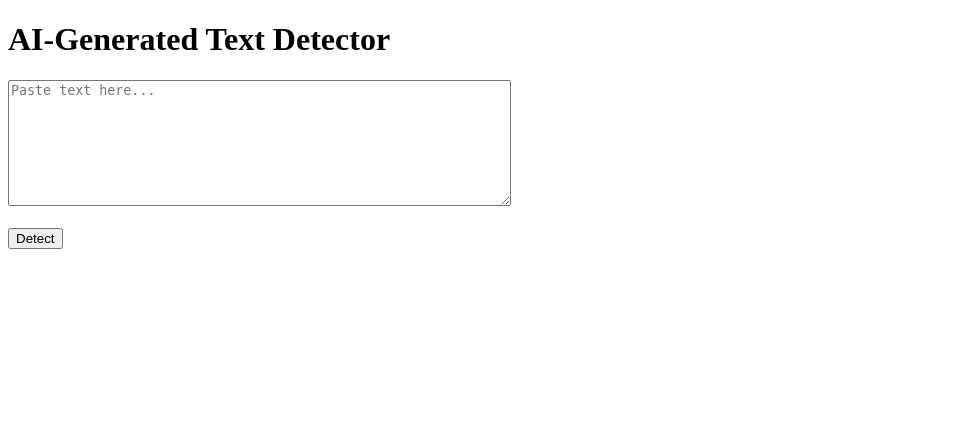
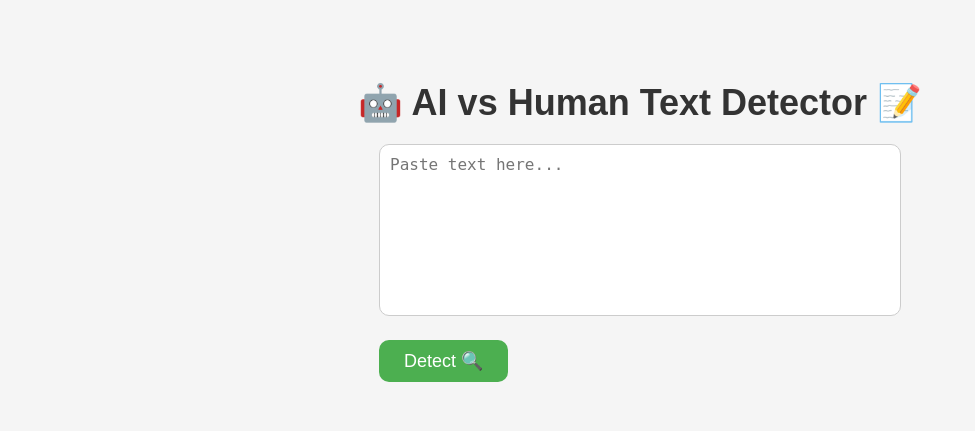
Before and after one commit to fffakhriah/nlp, a Flask app: page / in a window 1280 px wide. Shown: the top 431 px of the page, without its empty margins (0-975 px from the left). Run offline with Flask 3, Linux system fonts and the light colour scheme; parts of the project's set-up code (start-up, migrations or seed data) failed here and were passed over.

Commit message:
Update index.html

```diff
--- a/templates/index.html
+++ b/templates/index.html
@@ -1,20 +1,107 @@
 <!DOCTYPE html>
 <html>
 <head>
-    <title>AI Text Detector Dashboard</title>
+    <title>🤖 AI vs Human Text Detector</title>
+    <style>
+        body {
+            font-family: Arial, sans-serif;
+            background-color: #f5f5f5;
+            display: flex;
+            justify-content: center;
+            align-items: center;
+            flex-direction: column;
+            padding: 50px;
+        }
+
+        h1 {
+            color: #333;
+            font-size: 36px;
+            margin-bottom: 20px;
+        }
+
+        textarea {
+            width: 500px;
+            height: 150px;
+            padding: 10px;
+            font-size: 16px;
+            border-radius: 10px;
+            border: 1px solid #ccc;
+            resize: none;
+        }
+
+        button {
+            margin-top: 20px;
+            padding: 10px 25px;
+            font-size: 18px;
+            background-color: #4CAF50;
+            color: white;
+            border: none;
+            border-radius: 10px;
+            cursor: pointer;
+        }
+
+        button:hover {
+            background-color: #45a049;
+        }
+
+        .result {
+            margin-top: 30px;
+            width: 500px;
+            padding: 20px;
+            background-color: white;
+            border-radius: 10px;
+            text-align: center;
+            box-shadow: 0px 0px 10px rgba(0,0,0,0.1);
+        }
+
+        .bar-container {
+            display: flex;
+            justify-content: space-between;
+            margin-top: 15px;
+        }
+
+        .bar {
+            width: 48%;
+            height: 25px;
+            border-radius: 5px;
+            color: white;
+            display: flex;
+            align-items: center;
+            justify-content: center;
+            font-weight: bold;
+        }
+
+        .human {
+            background-color: #2196F3;
+        }
+
+        .ai {
+            background-color: #f44336;
+        }
+
+    </style>
 </head>
 <body>
-    <h1>AI-Generated Text Detector</h1>
+    <h1>🤖 AI vs Human Text Detector 📝</h1>
 
     <form method="POST">
-        <textarea name="text" rows="8" cols="60"
-        placeholder="Paste text here..."></textarea><br><br>
-        <button type="submit">Detect</button>
+        <textarea name="text" placeholder="Paste text here..."></textarea><br>
+        <button type="submit">Detect 🔍</button>
     </form>
 
     {% if prediction %}
-        <h3>Result: {{ prediction }}</h3>
+    <div class="result">
+        <h2>Result: {{ prediction }}</h2>
+        <div class="bar-container">
+            <div class="bar human" style="width: {{ 100-confidence if prediction=='AI-Generated' else confidence }}%">
+                Human
+            </div>
+            <div class="bar ai" style="width: {{ confidence if prediction=='AI-Generated' else 100-confidence }}%">
+                AI
+            </div>
+        </div>
         <p>Confidence: {{ confidence }}%</p>
+    </div>
     {% endif %}
 </body>
 </html>
```
